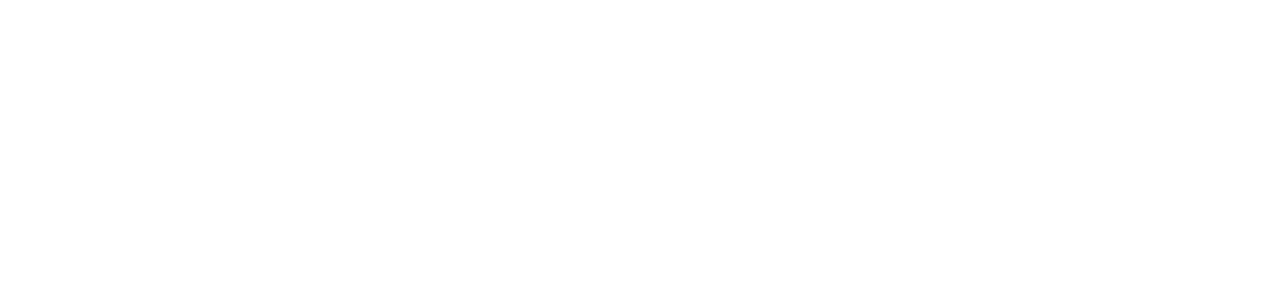
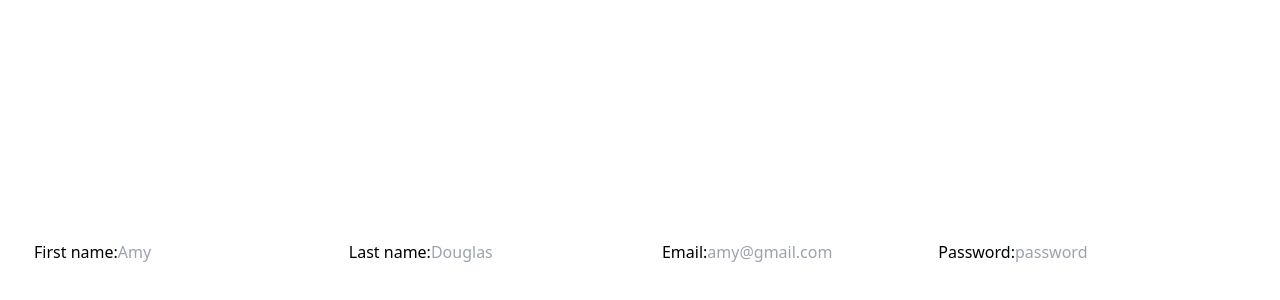
Before and after one commit to ajasinger/clap-for-me, a React (Vite) app in the folder frontend/: page /signup in a window 1280 px wide. Shown: the part 148-448 px from the top of the page. Built offline with nearby package versions, Linux system fonts and the light colour scheme.

Commit message:
basic states/inputs

```diff
--- a/frontend/src/pages/Login.tsx
+++ b/frontend/src/pages/Login.tsx
@@ -1,7 +1,39 @@
+import { useState } from "react"
+
 export default function Login() {
+    const [email, setEmail] = useState('');
+    const [password, setPassword] = useState('');
+
+    // onChange to validate username/password
+
+    const handleSubmit = (e: React.FormEvent<HTMLFormElement>) => {
+        e.preventDefault();
+    }
+
     return(
-        <div>
-
-        </div>
+        <form onSubmit={handleSubmit}>
+            <label htmlFor="email">Email:</label>
+            <input
+                id="email"
+                name="email"
+                type="email"
+                value={email}
+                onChange={e => setEmail(e.target.value)}
+                placeholder="amy@gmail.com"
+                aria-label="enter your email address"
+            />
+            {/* password component with view/hidden toggle */}
+            <label htmlFor="password">Password:</label>
+            <input
+                id="password"
+                name="password"
+                type="password"
+                value={password}
+                onChange={e => setPassword(e.target.value)}
+                placeholder="password"
+                aria-label="enter your password"
+            />
+            {/* Forgot password link */}
+        </form>
     )
 }
--- a/frontend/src/pages/Signup.tsx
+++ b/frontend/src/pages/Signup.tsx
@@ -1,7 +1,62 @@
+import { useState } from "react";
+
+
 export default function Signup() {
+    const [firstName, setFirstName] = useState('');
+    const [lastName, setLastName] = useState('');
+    const [email, setEmail] = useState('');
+    const [password, setPassword] = useState('');
+
+    // onChange to validate username/password
+
+    const handleSubmit = (e: React.FormEvent<HTMLFormElement>) => {
+        e.preventDefault();
+    }
+
     return(
-        <div>
-
-        </div>
+        <form onSubmit={handleSubmit}>
+            <label htmlFor="firstName">First name:</label>
+            <input
+                id="firstName"
+                name="firstName"
+                type="firstName"
+                value={firstName}
+                onChange={e => setFirstName(e.target.value)}
+                placeholder="Amy"
+                aria-label="enter your first name"
+            />
+            <label htmlFor="lastName">Last name:</label>
+            <input
+                id="lastName"
+                name="lastNamel"
+                type="lastName"
+                value={email}
+                onChange={e => setLastName(e.target.value)}
+                placeholder="Douglas"
+                aria-label="enter your last name"
+            />
+            <label htmlFor="email">Email:</label>
+            <input
+                id="email"
+                name="email"
+                type="email"
+                value={email}
+                onChange={e => setEmail(e.target.value)}
+                placeholder="amy@gmail.com"
+                aria-label="enter your email address"
+            />
+            {/* password component with view/hidden toggle */}
+            <label htmlFor="password">Password:</label>
+            <input
+                id="password"
+                name="password"
+                type="password"
+                value={password}
+                onChange={e => setPassword(e.target.value)}
+                placeholder="password"
+                aria-label="enter your password"
+            />
+            {/* Forgot password link */}
+        </form>
     )
 }
```
